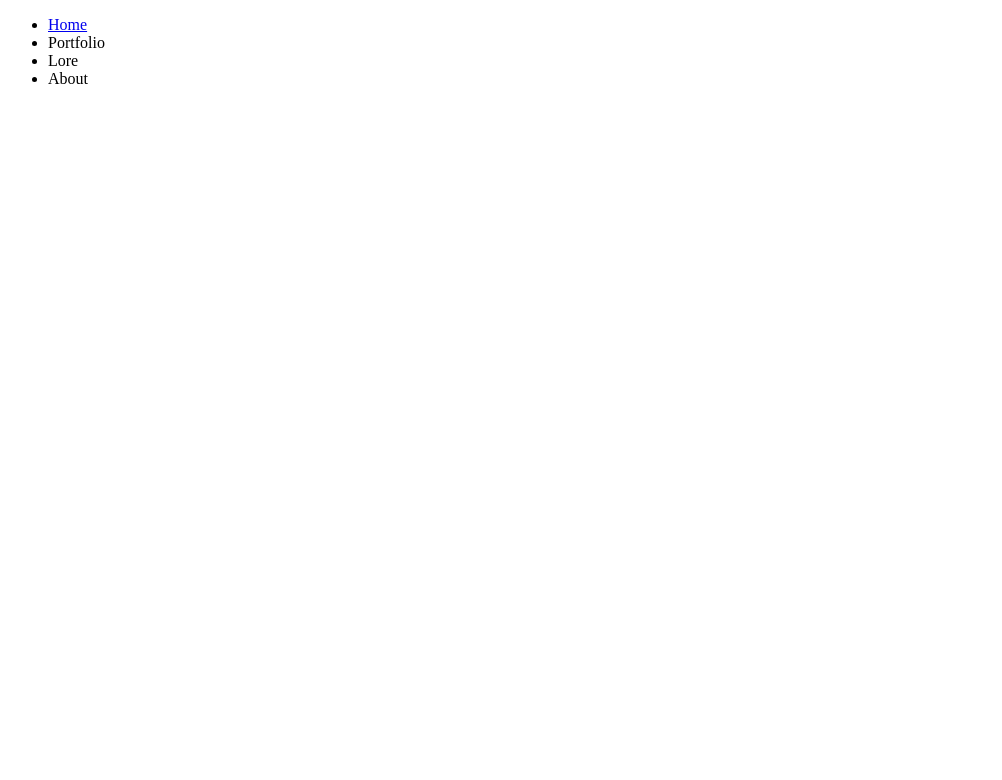
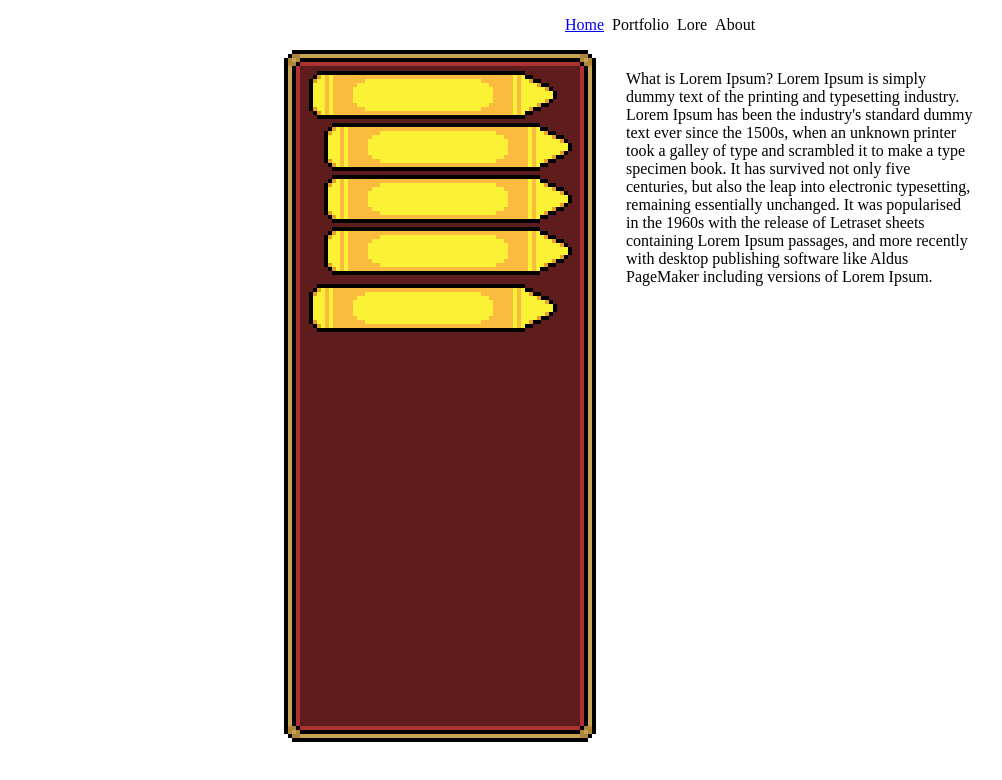
Before and after one commit to Splishyplash/spacecraftclub, a plain HTML site: page index.html in a window 1280 px wide. Shown: the whole page, without its empty margins (0-1002 px from the left). Drawn offline with Linux system fonts and the light colour scheme.

Commit message:
Creation of Crayonbox and Crayon UL
Added CSS to style div container .crayonbox to fit content
while looking like a crayonbox. Changed test li's to look like crayons
with padding for .book and .chapter to give variation.

```diff
--- a/index.html
+++ b/index.html
@@ -3,19 +3,60 @@
 <head>
     <meta charset="UTF-8">
     <meta name="viewport" content="width=device-width, initial-scale=1.0">
-    <title>Document</title>
+    <title>Welcome to the club!</title>
     <link rel="stylesheet" href="styles.css">
+
 </head>
 <body>
-    <div class="header">
+    <div class="background">
+        <div class="links">
+            <nav>
             <ul>
                 <li> <a href="./workshop/index.html">Home</a></li>
                 <li>Portfolio</li>
                 <li>Lore</li>
                 <li>About</li>
             </ul>
+            </nav>
+         </div>
+         <div class="body">
+            <div class="crayonbox">
+                <ul>
+                    <li id="book1" class="book">
+                        <a href=*">
+                            <img src="crayon.png">
+                        </a>
+                    </li>
+                    <li id="bchapter1" class="chapter">
+                        <a>
+                            <img src="crayon.png">
+                        </a>
+                    </li>
+                    <li id="bchapter2" class="chapter">
+                        <a>
+                            <img src="crayon.png">
+                        </a>
+                    </li>
+                    <li id="bchapter3" class="chapter">
+                        <a>
+                            <img src="crayon.png">
+                        </a>
+                    </li>
+                    <li id="book2" class="book">
+                        <a href=*">
+                            <img src="crayon.png">
+                        </a>
+                    </li>
+                </ul>
+            </div>
+            <div class="paper">
 
+What is Lorem Ipsum?
 
+Lorem Ipsum is simply dummy text of the printing and typesetting industry. Lorem Ipsum has been the industry's standard dummy text ever since the 1500s, when an unknown printer took a galley of type and scrambled it to make a type specimen book. It has survived not only five centuries, but also the leap into electronic typesetting, remaining essentially unchanged. It was popularised in the 1960s with the release of Letraset sheets containing Lorem Ipsum passages, and more recently with desktop publishing software like Aldus PageMaker including versions of Lorem Ipsum.
+
+            </div>
+        </div>
     </div>
 </body>
 </html>
--- a/styles.css
+++ b/styles.css
@@ -0,0 +1,39 @@
+nav ul {
+    gap: 8px;
+    list-style-type: none;
+    display: flex;
+    justify-content: center;
+}
+.body {
+    display:flex;
+    gap: 10px;
+    justify-content: center;
+    overflow: visible;
+    height: auto;
+}
+.paper {
+    padding: 20px ;
+    flex-basis: 350px;
+}
+.crayonbox {
+    display: flex;
+    background-image: url("website-box.png");
+    background-size: auto;
+    height: 692px;
+    flex-basis: 312px;
+    flex-shrink: 1;
+}
+.crayonbox ul {
+    list-style-type: none;
+    padding-left: 25px;
+}
+.book {
+    margin-top: 5px;
+}
+.chapter {
+    margin-left: 15px;
+}
+.crayonbox li {
+}
+.paper {
+}
```
Also changed, not shown: crayon.png (added), website-box.png (added). Lines whose indentation alone changed are shown as unchanged.
